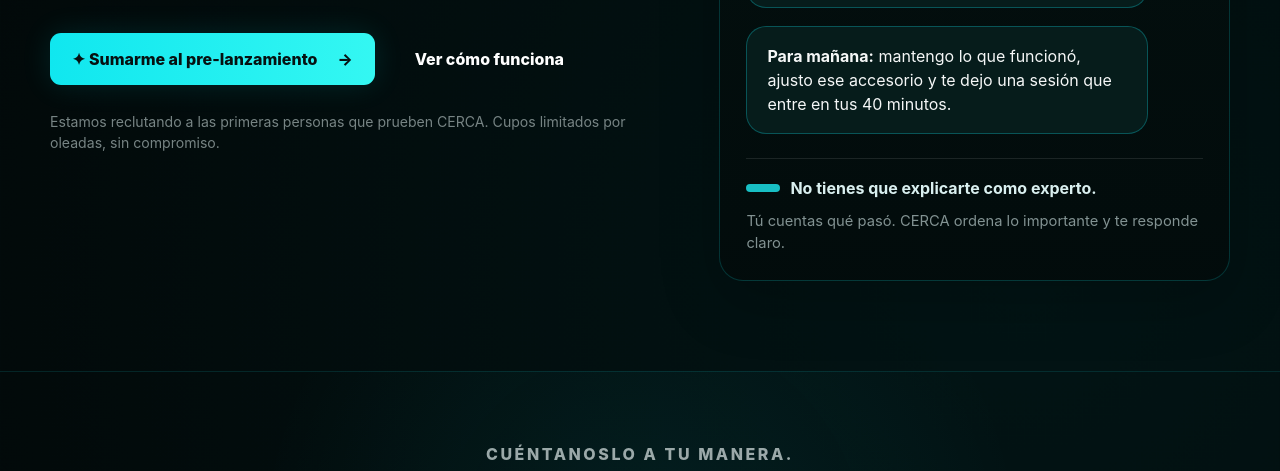
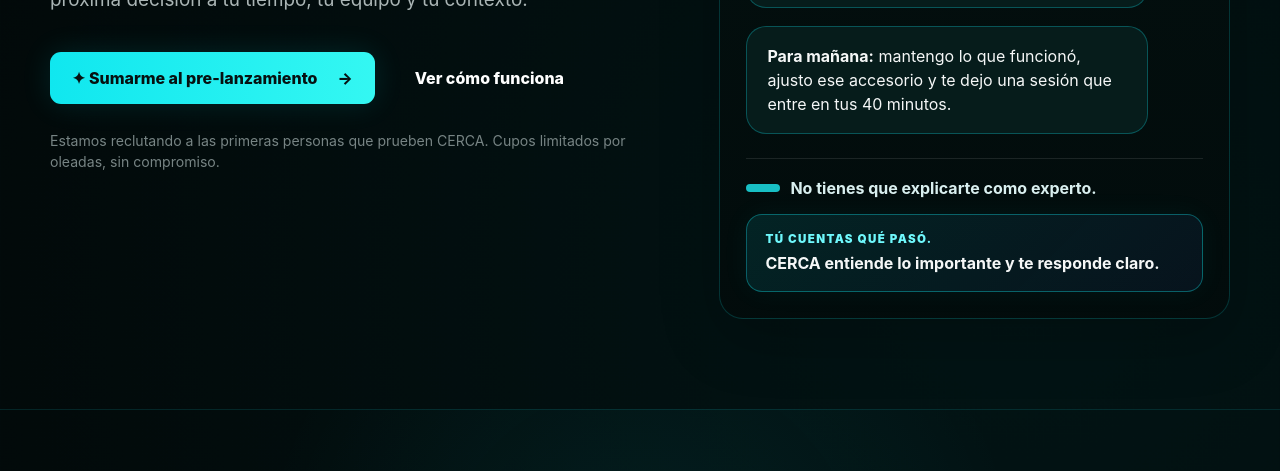
Before and after one commit to seba-gonzalez/Entrenador-ia, a plain HTML site: page cerca/index.html in a window 1280 px wide. Shown: the part 584-1055 px from the top of the page. Drawn offline with Linux system fonts and the light colour scheme.

Commit message:
Destaca conclusión del chat CERCA

```diff
--- a/cerca/index.html
+++ b/cerca/index.html
@@ -7,7 +7,12 @@
   <meta name="theme-color" content="#020606" />
   <title>CERCA — Un entrenador que te acompaña</title>
   <link rel="stylesheet" href="./styles.css" />
-  <style>@media(max-width:560px){.language-band{padding-bottom:125px!important}.language-band .impact-inner{padding:0 8px}.language-band .impact-inner h2{font-size:2rem!important;line-height:1.03!important}}</style>
+  <style>
+    .chat-takeaway{margin-top:14px;padding:16px 18px;border:1px solid rgba(16,231,239,.35);border-radius:16px;background:linear-gradient(135deg,rgba(16,231,239,.11),rgba(85,119,255,.07));display:grid;gap:5px;box-shadow:0 0 28px rgba(16,231,239,.05)}
+    .chat-takeaway span{color:#6ff8fc;font-size:.72rem;font-weight:900;letter-spacing:.12em}
+    .chat-takeaway strong{color:#f5f7f7;font-size:1rem;line-height:1.35}
+    @media(max-width:560px){.language-band{padding-bottom:125px!important}.language-band .impact-inner{padding:0 8px}.language-band .impact-inner h2{font-size:2rem!important;line-height:1.03!important}.chat-takeaway{padding:15px;margin-top:13px}.chat-takeaway span{font-size:.68rem}.chat-takeaway strong{font-size:.94rem}}
+  </style>
 </head>
 <body>
   <header class="nav-wrap">
@@ -55,7 +60,7 @@
         <div class="bubble bubble-ai chat-step"><b>Entiendo.</b> Me quedo con tres cosas: el press banca respondió bien, los vuelos laterales cargaron más el hombro y hoy la sesión quedó larga.</div>
         <div class="bubble bubble-ai chat-step"><b>Para mañana:</b> mantengo lo que funcionó, ajusto ese accesorio y te dejo una sesión que entre en tus 40 minutos.</div>
         <div class="memory-line chat-step"><span class="memory-chip"></span><b>No tienes que explicarte como experto.</b></div>
-        <p class="chat-note chat-step">Tú cuentas qué pasó. CERCA ordena lo importante y te responde claro.</p>
+        <div class="chat-takeaway chat-step"><span>TÚ CUENTAS QUÉ PASÓ.</span><strong>CERCA entiende lo importante y te responde claro.</strong></div>
       </div>
     </section>
 
```
